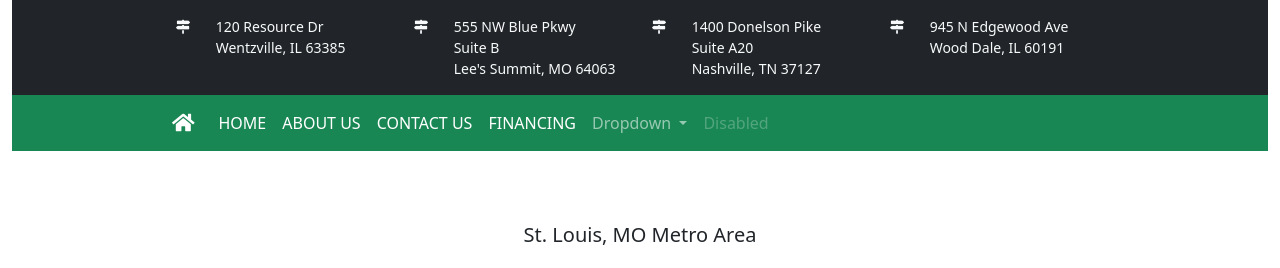
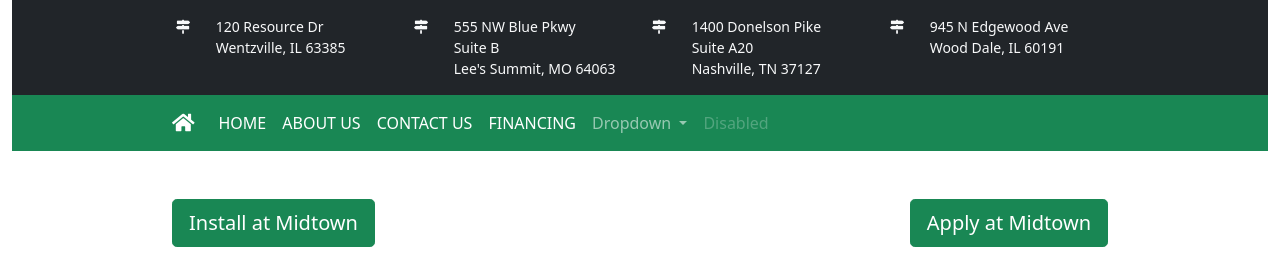
Before and after one commit to Kenan-Kadic/wood, a Django app: page /areas-we-serve/ in a window 1280 px wide. Shown: the top 268 px of the page. Run offline with Django 3.2, Linux system fonts and the light colour scheme.

Commit message:
areas we serve

```diff
--- a/templates/pages/areasWeServe.html
+++ b/templates/pages/areasWeServe.html
@@ -4,6 +4,15 @@
 {% block title %} Area We serve {% endblock %}
 
 {% block content %}
+        <div class="row mb-5">
+            <div class="col-md-6 d-flex justify-content-start">
+                <a class="btn btn-success btn-lg">Install at Midtown</a>
+            </div>
+            <div class="col-md-6 d-flex justify-content-end">
+                <a class="btn btn-success btn-lg">Apply at Midtown</a>
+            </div>
+        </div>
+
     <div class="row">
         <div class="col-md-12">
             <p class="d-flex justify-content-center h5 my-4"> St. Louis, MO Metro Area </p>
```
